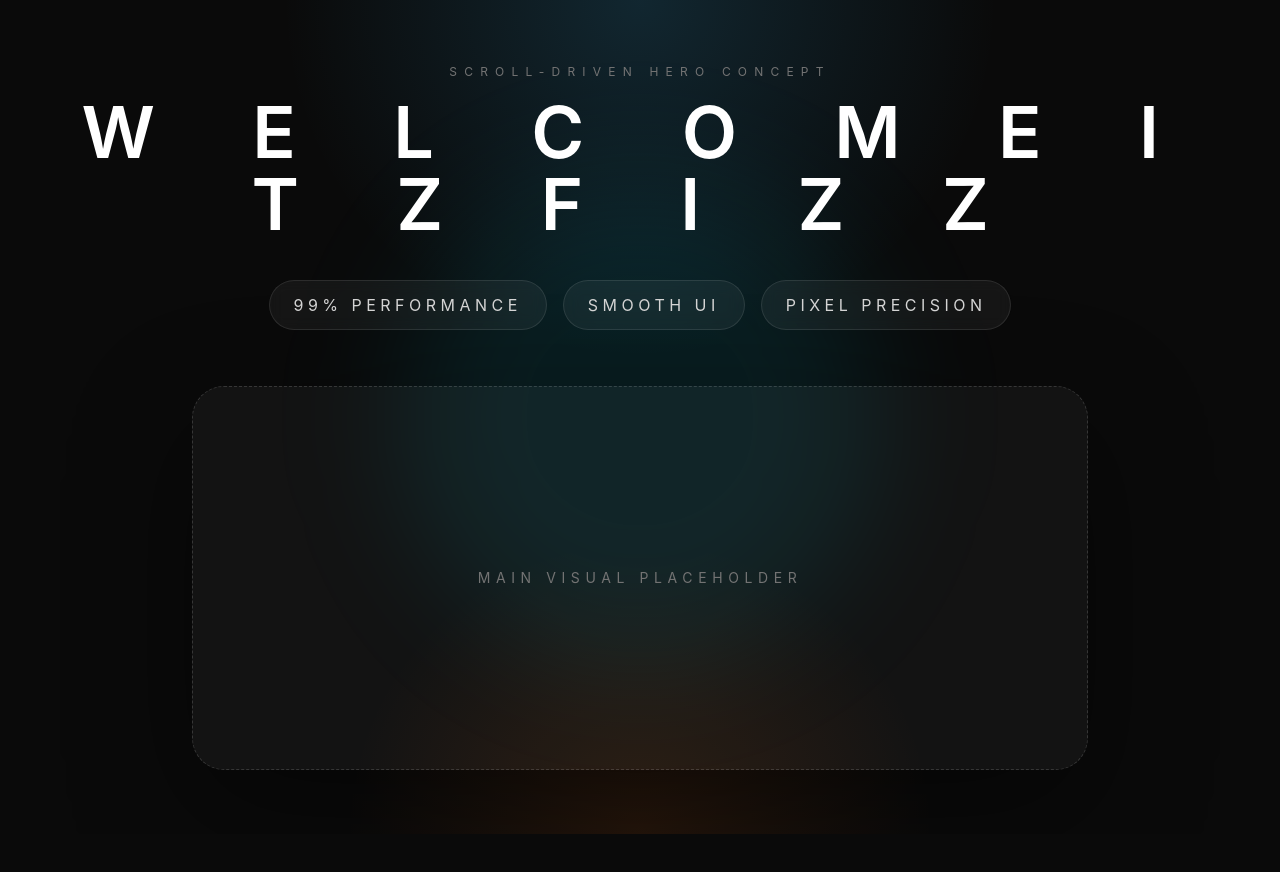
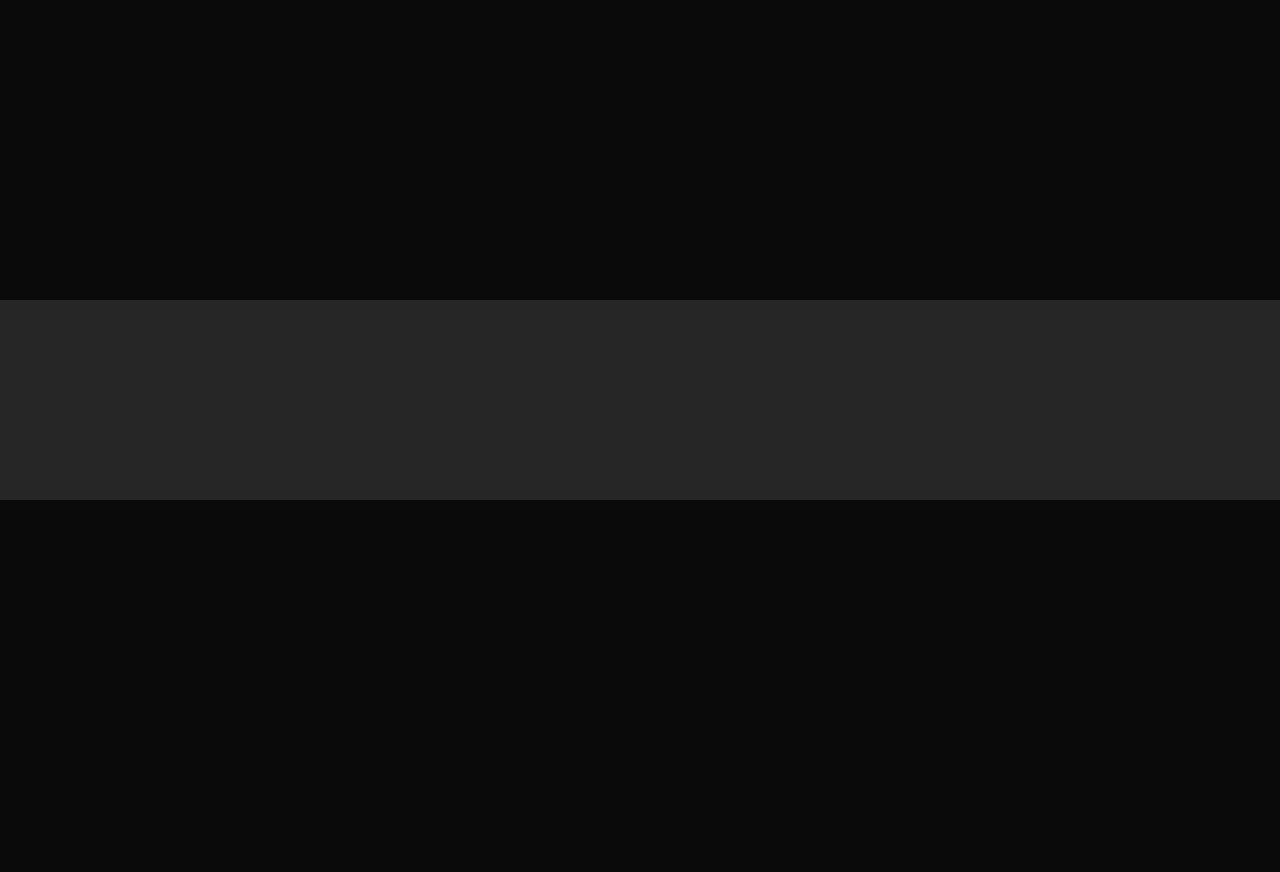
Before and after one commit to Th-Shivam/ITZFIZZ_Assesment, a React (Vite) app: page / in a window 1280 px wide. Shown: the top 872 px of the page. Before the commit the page ends 834 px from the top, so only its background shows below. Built offline with nearby package versions, Linux system fonts and the light colour scheme.

Commit message:
feat: build main scroll section with sticky track and road layout

```diff
--- a/src/App.jsx
+++ b/src/App.jsx
@@ -1,71 +1,9 @@
-import { useRef } from 'react'
-import { useGSAP } from '@gsap/react'
-import gsap from 'gsap'
-
 function App() {
-  const heroRef = useRef(null)
-
-  useGSAP(
-    () => {
-      const timeline = gsap.timeline({
-        defaults: {
-          ease: 'power3.out',
-        },
-      })
-
-      timeline
-        .from('.hero-headline', {
-          autoAlpha: 0,
-          y: 36,
-          duration: 1.1,
-        })
-        .from(
-          '.hero-metric',
-          {
-            autoAlpha: 0,
-            y: 22,
-            duration: 0.7,
-            stagger: 0.14,
-          },
-          '-=0.45',
-        )
-    },
-    { scope: heroRef },
-  )
-
   return (
-    <main ref={heroRef} className="min-h-screen bg-neutral-950 text-neutral-100">
-      <section className="relative isolate flex min-h-screen items-center overflow-hidden">
-        <div className="absolute inset-0 bg-[radial-gradient(circle_at_top,_rgba(56,189,248,0.16),_transparent_34%),radial-gradient(circle_at_bottom,_rgba(249,115,22,0.12),_transparent_28%)]" />
-        <div className="absolute left-1/2 top-1/2 h-[30rem] w-[30rem] -translate-x-1/2 -translate-y-1/2 rounded-full bg-cyan-400/10 blur-3xl" />
-
-        <div className="relative mx-auto flex w-full max-w-7xl flex-col items-center justify-center gap-10 px-6 py-16 text-center sm:px-10">
-          <div className="space-y-4">
-            <p className="text-xs uppercase tracking-[0.6em] text-neutral-500">
-              Scroll-Driven Hero Concept
-            </p>
-            <h1 className="hero-headline text-3xl font-semibold uppercase tracking-[0.55em] text-white sm:text-5xl lg:text-7xl">
-              W E L C O M E I T Z F I Z Z
-            </h1>
-          </div>
-
-          <div className="flex w-full max-w-4xl flex-wrap items-center justify-center gap-4 text-sm uppercase tracking-[0.28em] text-neutral-300 sm:text-base">
-            <div className="hero-metric rounded-full border border-white/10 bg-white/5 px-6 py-3 backdrop-blur">
-              99% Performance
-            </div>
-            <div className="hero-metric rounded-full border border-white/10 bg-white/5 px-6 py-3 backdrop-blur">
-              Smooth UI
-            </div>
-            <div className="hero-metric rounded-full border border-white/10 bg-white/5 px-6 py-3 backdrop-blur">
-              Pixel Precision
-            </div>
-          </div>
-
-          <div className="flex w-full justify-center pt-4">
-            <div className="flex h-64 w-full max-w-4xl items-center justify-center rounded-[2rem] border border-dashed border-white/15 bg-white/[0.04] text-sm uppercase tracking-[0.4em] text-neutral-500 shadow-[0_40px_120px_rgba(0,0,0,0.45)] sm:h-80 lg:h-96">
-              Main Visual Placeholder
-            </div>
-          </div>
+    <main className="bg-neutral-950">
+      <section className="h-[200vh]">
+        <div className="sticky top-0 flex h-screen items-center overflow-hidden">
+          <div className="relative h-[200px] w-screen bg-neutral-800" />
         </div>
       </section>
     </main>
```
Also changed, not shown: src/assets/McLaren 720S 2022 top view.png (added).
